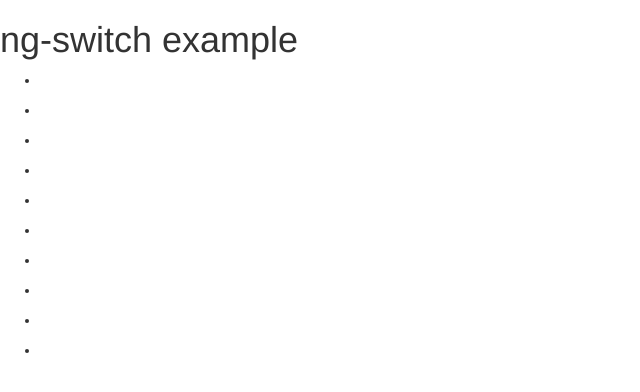
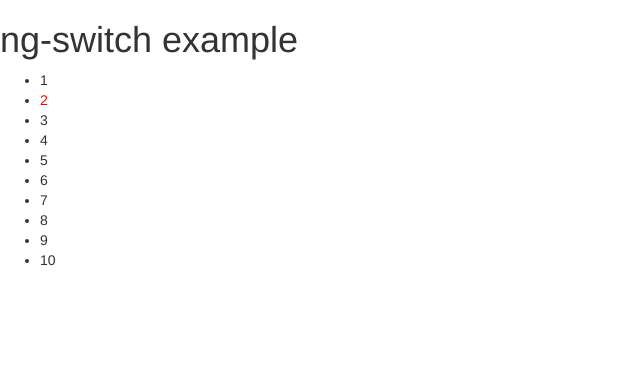
Before and after one commit to AttilaGal/ng-examle, a website: page built-in-directives/ng-switch/index.html in a window 1280 px wide. Shown: the whole page, without its empty margins (0-640 px from the left). Drawn offline with nearby package versions, Linux system fonts and the light colour scheme.

Commit message:
added ng-switch final solution

```diff
--- a/built-in-directives/ng-switch/index.html
+++ b/built-in-directives/ng-switch/index.html
@@ -2,7 +2,7 @@
 <html lang="en">
 <head>
   <meta charset="UTF-8">
-  <title>component callback</title>
+  <title>ng-switch</title>
   <link rel="stylesheet" href="../../node_modules/bootstrap/dist/css/bootstrap.min.css" />
   <script src="../../node_modules/angular/angular.min.js"></script>
 
@@ -14,8 +14,9 @@
 
 <ul>
   <li ng-repeat="number in [1,2,3,4,5,6,7,8,9,10]">
-    <div>
-
+    <div ng-switch="number">
+      <div ng-switch-when="2" style="color: red">{{number}}</div>
+      <div ng-switch-default>{{number}}</div>
     </div>
   </li>
 </ul>
```
